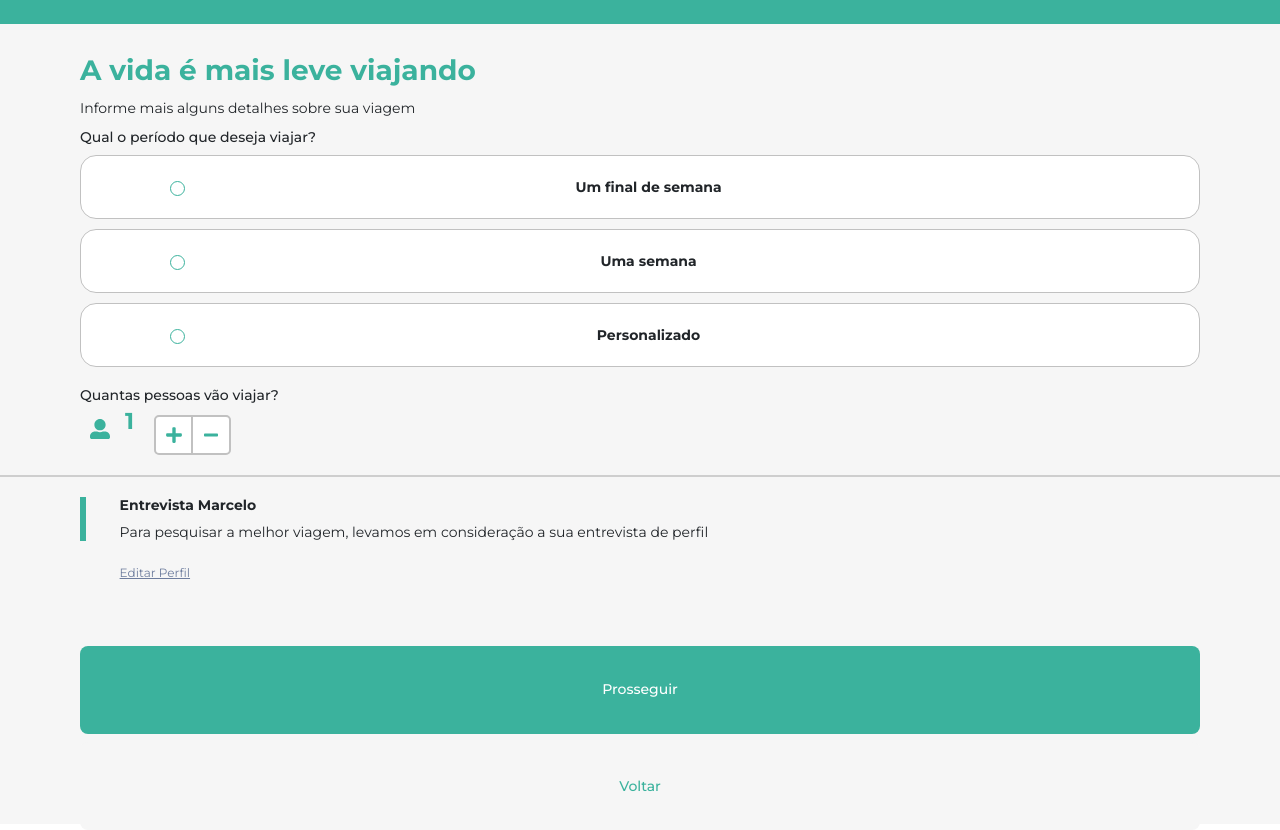
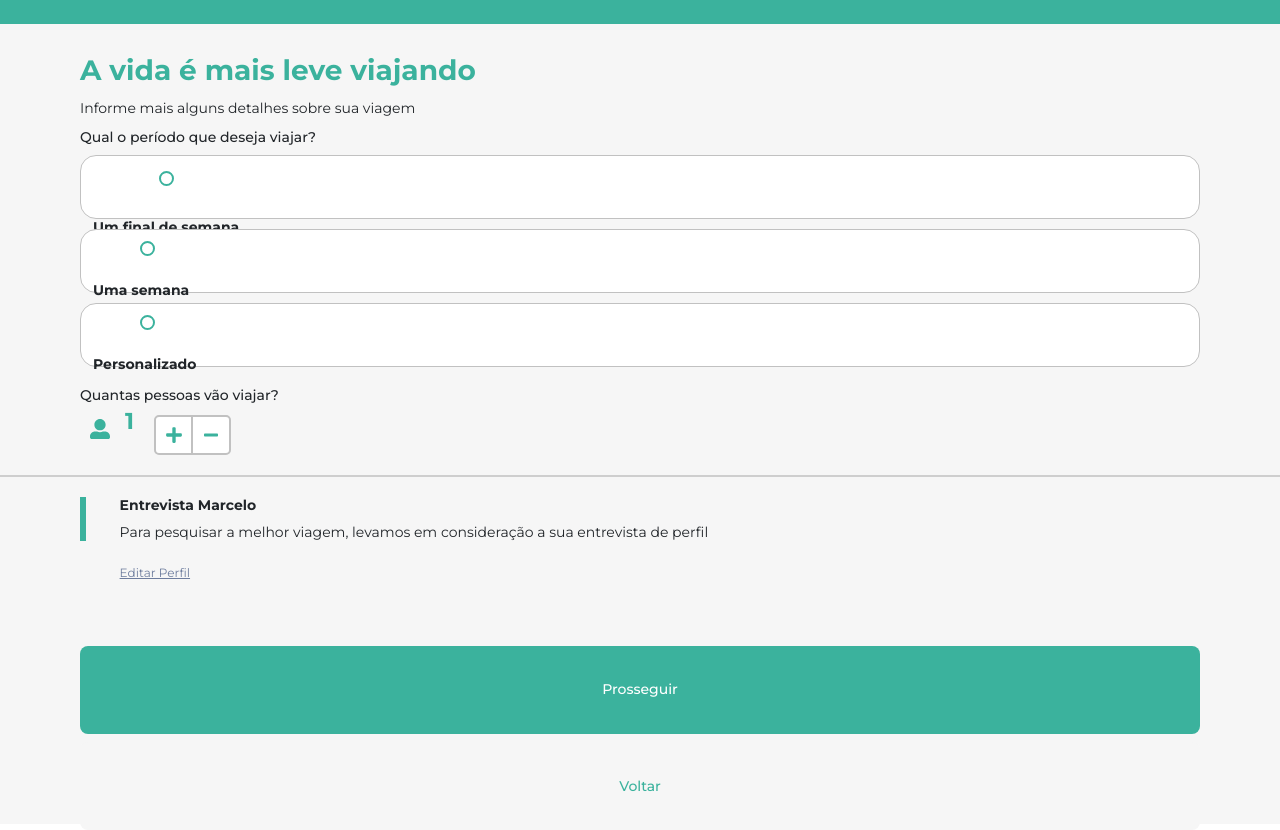
Before and after one commit to StartFuture/novi-frontend, a React (Create React App) app: page /newTrip in a window 1280 px wide. Built offline with nearby package versions, Linux system fonts and the light colour scheme; the HTML template or start-up script is replaced by a standard one.

Commit message:
refactor(Radio): changing style of button

```diff
--- a/src/pages/newTrip/index.jsx
+++ b/src/pages/newTrip/index.jsx
@@ -36,21 +36,43 @@ function NewTrip(){
 
                 <h3>Qual o período que deseja viajar?</h3>
                 <div className="displayFlexColumnRow">
+                    <label class="container" htmlFor="option1">
+                        <div className="customBtn">
+                        <input
+                            type="radio"
+                            name="period"
+                            id="option1"
+                            value={1}
+                        />
+                        <div className="checkmark"><span/></div>
+                        <small>Um final de semana</small>
+                        </div>
+                    </label>
 
-                    <label class="container">
-                        <input type="radio" name="radio"/>
-                        <span class="checkmark"></span>
-                        <small>Um final de semana</small>
+                    <label class="container" htmlFor="option2">
+                        <div className="customBtn">
+                        <input
+                            type="radio"
+                            name="period"
+                            id="option2"
+                            value={2}
+                        />
+                        <div className="checkmark"><span/></div>
+                        <small>Uma semana</small>
+                        </div>
                     </label>
-                    <label class="container">
-                        <input type="radio" name="radio"/>
-                        <span class="checkmark"></span>
-                        <small>Uma semana</small>
-                    </label>
-                    <label class="container">
-                        <input type="radio" name="radio"/>
-                        <span class="checkmark"></span>
+
+                    <label class="container" htmlFor="option3">
+                        <div className="customBtn">
+                        <input
+                            type="radio"
+                            name="period"
+                            id="option3"
+                            value={3}
+                        />
+                        <div className="checkmark"><span/></div>
                         <small>Personalizado</small>
+                        </div>
                     </label>
                 </div>
 
--- a/src/pages/newTrip/styles.ts
+++ b/src/pages/newTrip/styles.ts
@@ -147,6 +147,34 @@ export const Container = styled.div`
         margin-left: -1px;
     }
 
+      .customBtn {
+        min-height: 10%;
+        min-width: 10%;
+      }
+
+      .customBtn input {
+        display: none;
+      }
+
+      .checkmark {
+        display: block;
+        height: 24px;
+        width: 24px;
+        margin: 10% auto 20% auto;
+        border: 2px solid ${(props) => props.theme.colors.primaryColor};
+        border-radius: 50%;
+      }
+
+      .customBtn input:checked + .checkmark span {
+        display: block;
+        height: 12px;
+        width: 12px;
+        margin: 20% auto 20% auto;
+        background-color: ${(props) => props.theme.colors.primaryColor};
+        border-radius: 50%;
+        transition: opacity 0.5s ease;
+      }
+
     .container {
         display: flex;
         flex-direction: column;
@@ -170,27 +198,27 @@ export const Container = styled.div`
         cursor: pointer;
     }
 
-    /* Create a custom radio button */
-    .checkmark {
-        position: relative;
-        top: 2vh;
-        left: 5.3vw;
-        height: 25px;
-        width: 25px;
-        background-color: #FFF;
-        border: .1rem solid ${props => props.theme.colors.primaryColor};
-        border-radius: 50%;
-    }
+    // /* Create a custom radio button */
+    // .checkmark {
+    //     position: relative;
+    //     top: 2vh;
+    //     left: 5.3vw;
+    //     height: 25px;
+    //     width: 25px;
+    //     background-color: #FFF;
+    //     border: .1rem solid ${props => props.theme.colors.primaryColor};
+    //     border-radius: 50%;
+    // }
 
-    /* On mouse-over, add a grey background color */
-    .container:hover input ~ .checkmark {
-        background-color: ${props => props.theme.colors.primaryColor};;
-    }
+    // /* On mouse-over, add a grey background color */
+    // .container:hover input ~ .checkmark {
+    //     background-color: ${props => props.theme.colors.primaryColor};;
+    // }
 
-    /* When the radio button is checked, add a blue background */
-    .container input:checked ~ .checkmark {
-        background-color: ${props => props.theme.colors.primaryColor};;
-    }
+    // /* When the radio button is checked, add a blue background */
+    // .container input:checked ~ .checkmark {
+    //     background-color: ${props => props.theme.colors.primaryColor};;
+    // }
 
     .horizontalLine {
         padding: 20px;
```
